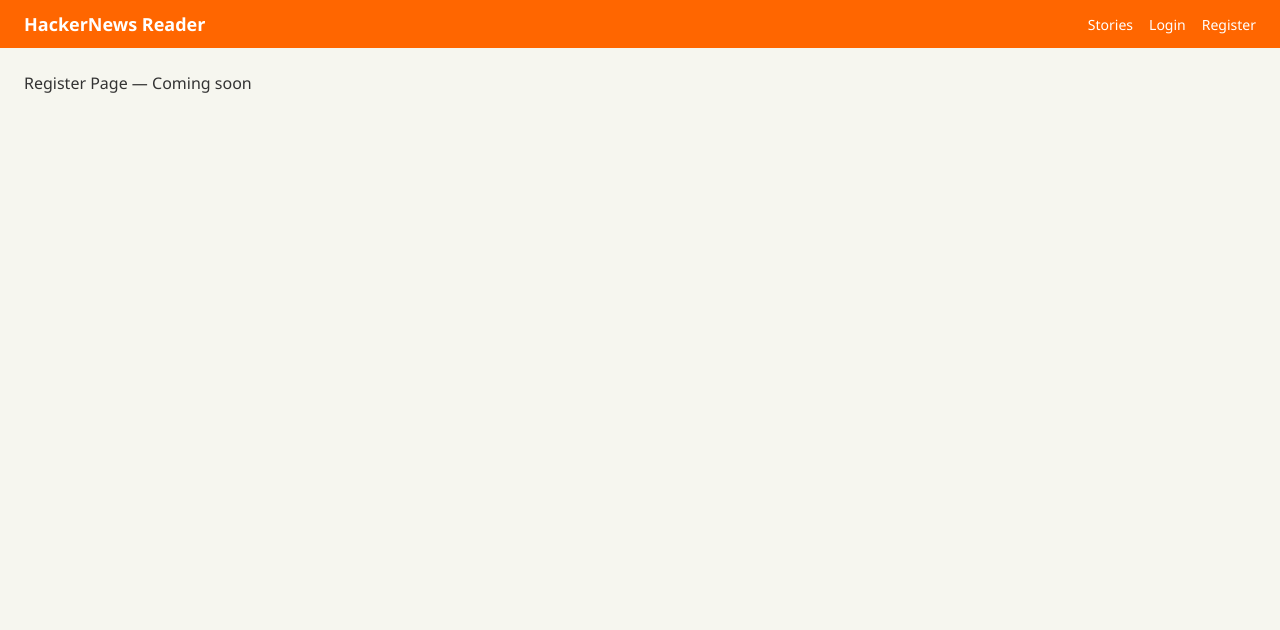
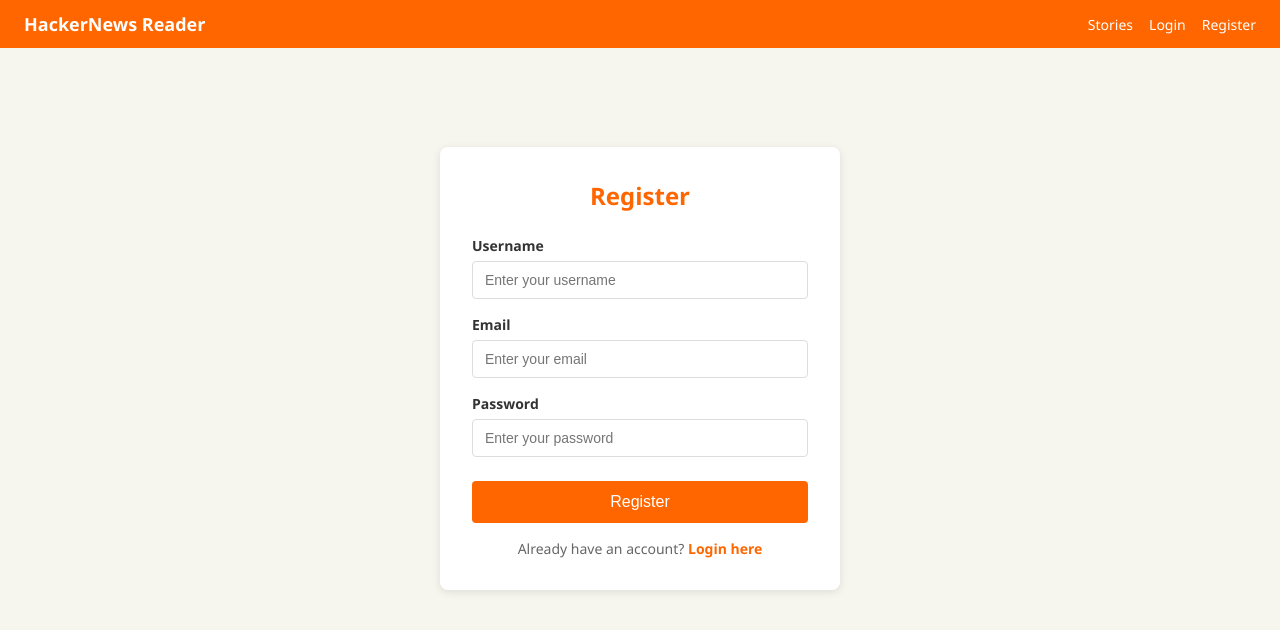
Before and after one commit to iamdivyanshugupta/dacby-assignment, a React app in the folder frontend/: page /register in a window 1280 px wide. Shown: the top 630 px of the page. Built offline with nearby package versions, Linux system fonts and the light colour scheme; the HTML template or start-up script is replaced by a standard one.

Commit message:
feat: add Login and Register pages with JWT auth

```diff
--- a/frontend/src/pages/Login.jsx
+++ b/frontend/src/pages/Login.jsx
@@ -1,5 +1,152 @@
+import { useState } from 'react';
+import { useNavigate, Link } from 'react-router-dom';
+import axios from 'axios';
+import { useAuth } from '../context/AuthContext';
+
 const Login = () => {
-  return <div style={{ padding: '24px' }}>Login Page — Coming soon</div>;
+  const { login } = useAuth();
+  const navigate = useNavigate();
+  const [formData, setFormData] = useState({ email: '', password: '' });
+  const [error, setError] = useState(null);
+  const [loading, setLoading] = useState(false);
+
+  const handleChange = (e) => {
+    setFormData({ ...formData, [e.target.name]: e.target.value });
+  };
+
+  const handleSubmit = async (e) => {
+    e.preventDefault();
+    setError(null);
+    setLoading(true);
+    try {
+      const res = await axios.post(
+        'http://localhost:5000/api/auth/login',
+        formData
+      );
+      login(res.data.user, res.data.token);
+      navigate('/');
+    } catch (err) {
+      setError(err.response?.data?.message || 'Login failed');
+    } finally {
+      setLoading(false);
+    }
+  };
+
+  return (
+    <div style={styles.container}>
+      <div style={styles.card}>
+        <h2 style={styles.heading}>Login</h2>
+        {error && <div style={styles.error}>{error}</div>}
+        <div>
+          <div style={styles.field}>
+            <label style={styles.label}>Email</label>
+            <input
+              type="email"
+              name="email"
+              value={formData.email}
+              onChange={handleChange}
+              style={styles.input}
+              placeholder="Enter your email"
+            />
+          </div>
+          <div style={styles.field}>
+            <label style={styles.label}>Password</label>
+            <input
+              type="password"
+              name="password"
+              value={formData.password}
+              onChange={handleChange}
+              style={styles.input}
+              placeholder="Enter your password"
+            />
+          </div>
+          <button
+            onClick={handleSubmit}
+            disabled={loading}
+            style={styles.button}
+          >
+            {loading ? 'Logging in...' : 'Login'}
+          </button>
+        </div>
+        <p style={styles.footer}>
+          Don't have an account?{' '}
+          <Link to="/register" style={styles.link}>Register here</Link>
+        </p>
+      </div>
+    </div>
+  );
+};
+
+const styles = {
+  container: {
+    display: 'flex',
+    justifyContent: 'center',
+    alignItems: 'center',
+    minHeight: '80vh',
+    padding: '16px',
+  },
+  card: {
+    backgroundColor: 'white',
+    padding: '32px',
+    borderRadius: '8px',
+    boxShadow: '0 2px 8px rgba(0,0,0,0.1)',
+    width: '100%',
+    maxWidth: '400px',
+  },
+  heading: {
+    fontSize: '24px',
+    marginBottom: '24px',
+    color: '#ff6600',
+    textAlign: 'center',
+  },
+  field: {
+    marginBottom: '16px',
+  },
+  label: {
+    display: 'block',
+    marginBottom: '6px',
+    fontSize: '14px',
+    fontWeight: '600',
+    color: '#333',
+  },
+  input: {
+    width: '100%',
+    padding: '10px 12px',
+    borderRadius: '4px',
+    border: '1px solid #ddd',
+    fontSize: '14px',
+    outline: 'none',
+    boxSizing: 'border-box',
+  },
+  button: {
+    width: '100%',
+    padding: '12px',
+    backgroundColor: '#ff6600',
+    color: 'white',
+    border: 'none',
+    borderRadius: '4px',
+    fontSize: '16px',
+    cursor: 'pointer',
+    marginTop: '8px',
+  },
+  error: {
+    backgroundColor: '#ffe0e0',
+    color: '#cc0000',
+    padding: '10px',
+    borderRadius: '4px',
+    marginBottom: '16px',
+    fontSize: '14px',
+  },
+  footer: {
+    textAlign: 'center',
+    marginTop: '16px',
+    fontSize: '14px',
+    color: '#666',
+  },
+  link: {
+    color: '#ff6600',
+    fontWeight: '600',
+  },
 };
 
 export default Login;
--- a/frontend/src/pages/Register.jsx
+++ b/frontend/src/pages/Register.jsx
@@ -1,5 +1,167 @@
+import { useState } from 'react';
+import { useNavigate, Link } from 'react-router-dom';
+import axios from 'axios';
+import { useAuth } from '../context/AuthContext';
+
 const Register = () => {
-  return <div style={{ padding: '24px' }}>Register Page — Coming soon</div>;
+  const { login } = useAuth();
+  const navigate = useNavigate();
+  const [formData, setFormData] = useState({
+    username: '',
+    email: '',
+    password: '',
+  });
+  const [error, setError] = useState(null);
+  const [loading, setLoading] = useState(false);
+
+  const handleChange = (e) => {
+    setFormData({ ...formData, [e.target.name]: e.target.value });
+  };
+
+  const handleSubmit = async (e) => {
+    e.preventDefault();
+    setError(null);
+    setLoading(true);
+    try {
+      const res = await axios.post(
+        'http://localhost:5000/api/auth/register',
+        formData
+      );
+      login(res.data.user, res.data.token);
+      navigate('/');
+    } catch (err) {
+      setError(err.response?.data?.message || 'Registration failed');
+    } finally {
+      setLoading(false);
+    }
+  };
+
+  return (
+    <div style={styles.container}>
+      <div style={styles.card}>
+        <h2 style={styles.heading}>Register</h2>
+        {error && <div style={styles.error}>{error}</div>}
+        <div>
+          <div style={styles.field}>
+            <label style={styles.label}>Username</label>
+            <input
+              type="text"
+              name="username"
+              value={formData.username}
+              onChange={handleChange}
+              style={styles.input}
+              placeholder="Enter your username"
+            />
+          </div>
+          <div style={styles.field}>
+            <label style={styles.label}>Email</label>
+            <input
+              type="email"
+              name="email"
+              value={formData.email}
+              onChange={handleChange}
+              style={styles.input}
+              placeholder="Enter your email"
+            />
+          </div>
+          <div style={styles.field}>
+            <label style={styles.label}>Password</label>
+            <input
+              type="password"
+              name="password"
+              value={formData.password}
+              onChange={handleChange}
+              style={styles.input}
+              placeholder="Enter your password"
+            />
+          </div>
+          <button
+            onClick={handleSubmit}
+            disabled={loading}
+            style={styles.button}
+          >
+            {loading ? 'Registering...' : 'Register'}
+          </button>
+        </div>
+        <p style={styles.footer}>
+          Already have an account?{' '}
+          <Link to="/login" style={styles.link}>Login here</Link>
+        </p>
+      </div>
+    </div>
+  );
+};
+
+const styles = {
+  container: {
+    display: 'flex',
+    justifyContent: 'center',
+    alignItems: 'center',
+    minHeight: '80vh',
+    padding: '16px',
+  },
+  card: {
+    backgroundColor: 'white',
+    padding: '32px',
+    borderRadius: '8px',
+    boxShadow: '0 2px 8px rgba(0,0,0,0.1)',
+    width: '100%',
+    maxWidth: '400px',
+  },
+  heading: {
+    fontSize: '24px',
+    marginBottom: '24px',
+    color: '#ff6600',
+    textAlign: 'center',
+  },
+  field: {
+    marginBottom: '16px',
+  },
+  label: {
+    display: 'block',
+    marginBottom: '6px',
+    fontSize: '14px',
+    fontWeight: '600',
+    color: '#333',
+  },
+  input: {
+    width: '100%',
+    padding: '10px 12px',
+    borderRadius: '4px',
+    border: '1px solid #ddd',
+    fontSize: '14px',
+    outline: 'none',
+    boxSizing: 'border-box',
+  },
+  button: {
+    width: '100%',
+    padding: '12px',
+    backgroundColor: '#ff6600',
+    color: 'white',
+    border: 'none',
+    borderRadius: '4px',
+    fontSize: '16px',
+    cursor: 'pointer',
+    marginTop: '8px',
+  },
+  error: {
+    backgroundColor: '#ffe0e0',
+    color: '#cc0000',
+    padding: '10px',
+    borderRadius: '4px',
+    marginBottom: '16px',
+    fontSize: '14px',
+  },
+  footer: {
+    textAlign: 'center',
+    marginTop: '16px',
+    fontSize: '14px',
+    color: '#666',
+  },
+  link: {
+    color: '#ff6600',
+    fontWeight: '600',
+  },
 };
 
 export default Register;
```
